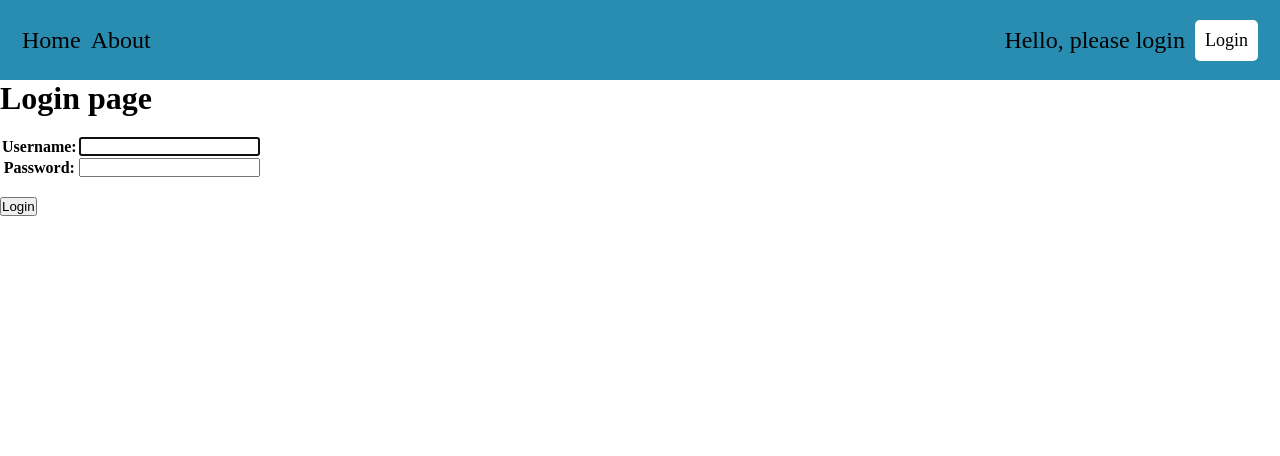
After one commit to dlogushiv/SkillUP_course_Blog, a Django app: page /accounts/login/ in a window 1280 px wide. The commit adds this page. Shown: the top 456 px of the page. Run offline with Django 3.2, Linux system fonts and the light colour scheme.

Commit message:
Lesson 5.12 - accounts (login/logout) functionality

```diff
--- a/config/settings.py
+++ b/config/settings.py
@@ -124,3 +124,7 @@ STATICFILES_DIRS = [
 # Media files
 MEDIA_URL = '/media/'
 MEDIA_ROOT = os.path.join(BASE_DIR, "media")
+
+# Accounts
+LOGIN_REDIRECT_URL = 'core:home_page'
+LOGOUT_REDIRECT_URL = 'core:home_page'
--- a/config/urls.py
+++ b/config/urls.py
@@ -21,6 +21,7 @@ from config import settings
 
 urlpatterns = [
     path('admin/', admin.site.urls),
+    path('accounts/', include('django.contrib.auth.urls')),
     path('', include('core.urls')),
 ]
 if settings.DEBUG:
--- a/core/forms.py
+++ b/core/forms.py
@@ -1,11 +1,14 @@
 from django import forms
+from django.contrib.auth import get_user_model
 from .models import Post, Comment
 
+
+User = get_user_model()
 
 class PostForm(forms.ModelForm):
     class Meta:
         model = Post
-        fields = ['author', 'title', 'body', 'image', ]
+        fields = ['title', 'body', 'image', ]
 
     # methods clean use for custom data validation
     # def clean_title(self):
--- a/core/views.py
+++ b/core/views.py
@@ -88,5 +88,4 @@ class CommentCreateView(CreateView):
     model = Comment
     form_class = CommentForm
     pk_url_kwarg = 'id'
-
-    success_url = ''
+    success_url = reverse_lazy('core:post_detail_page')
--- a/static/css/style.css
+++ b/static/css/style.css
@@ -175,3 +175,12 @@ a {
     position: absolute;
     right: 20px;
 }
+
+.login_out_btn{
+    font-size: 18px;
+    /* color: white; */
+    background-color: #ffffff;
+    margin: 10px;
+    padding: 10px;
+    border-radius: 5px;
+}
--- a/templates/base.html
+++ b/templates/base.html
@@ -22,19 +22,35 @@
         </ul>
 
         <div class="header_right">
-            <a class="create_post_btn" href="{% url 'core:post_create_page' %}">Create new post</a>
-            <div class="user">
-                <div class="greeting">
-                    Hello, Admin
-                    <img class="avatar" src="{% static 'image/avatar.jpg' %}" alt="IMAGE ERROR">
+            {% if user.is_authenticated %}
+                <a class="create_post_btn" href="{% url 'core:post_create_page' %}">Create new post</a>
+                <div class="user">
+                    <div class="greeting">
+                        Hello, {{ user.username }}
+<!--                        <img class="avatar" src="{% static 'image/avatar.jpg' %}" alt="IMAGE ERROR">-->
+                        <a href="{% url 'logout' %}" class="login_out_btn">Logout</a>
+                    </div>
                 </div>
-            </div>
+            {% else %}
+                <div class="user">
+                    <div class="greeting">
+                        Hello, please login
+<!--                        <img class="avatar" src="{% static 'image/avatar.jpg' %}" alt="IMAGE ERROR">-->
+                        <a href="{% url 'login' %}" class="login_out_btn">Login</a>
+                    </div>
+                </div>
+            {% endif %}
+
         </div>
     </div>
 
 
     <div class="content">
-        {% block content %}{% endblock content %}
+        {% if user.is_authenticated %}
+            {% block content %}{% endblock content %}
+        {% else %}
+            {% block not_auth_content %}{% endblock not_auth_content %}
+        {% endif %}
     </div>
 
 
--- a/templates/core/post_delete.html
+++ b/templates/core/post_delete.html
@@ -4,7 +4,6 @@
 {% block title %}{{post.title}}{% endblock %}
 
 {% block content %}
-
     <div class="post_delete">
         <h1>Post delete page</h1>
         <form action="" method="post">
@@ -12,8 +11,6 @@
             <p>Are you sure you want to delete post "{{ post.title }}?"</p>
             <br>
             <input type="submit" value="Confirm">
-<!--            <button formmethod="post">Yes</button>-->
-<!--            <button formmethod="get">No</button>-->
         </form>
     </div>
 {% endblock content%}
--- /dev/null
+++ b/templates/registration/login.html
@@ -0,0 +1,21 @@
+{% extends 'base.html' %}
+{% load static %}
+
+{% block title %}Login page{% endblock %}
+
+{% block not_auth_content %}
+    <h1>Login page</h1>
+    <br>
+    <form action="" method="post" enctype="multipart/form-data">
+        {% csrf_token %}
+        <table>
+            {{ form }}
+        </table>
+        <br>
+        <button type="submit">Login</button>
+    </form>
+{% endblock not_auth_content%}
+
+{% block content %}
+    <h1>Hello {{ user.username }}! You are already logged in.</h1>
+{% endblock content%}
```
Also changed, not shown: templates/core/home.html (+2 -18 lines), templates/core/post_detail.html (+11 -2 lines).
